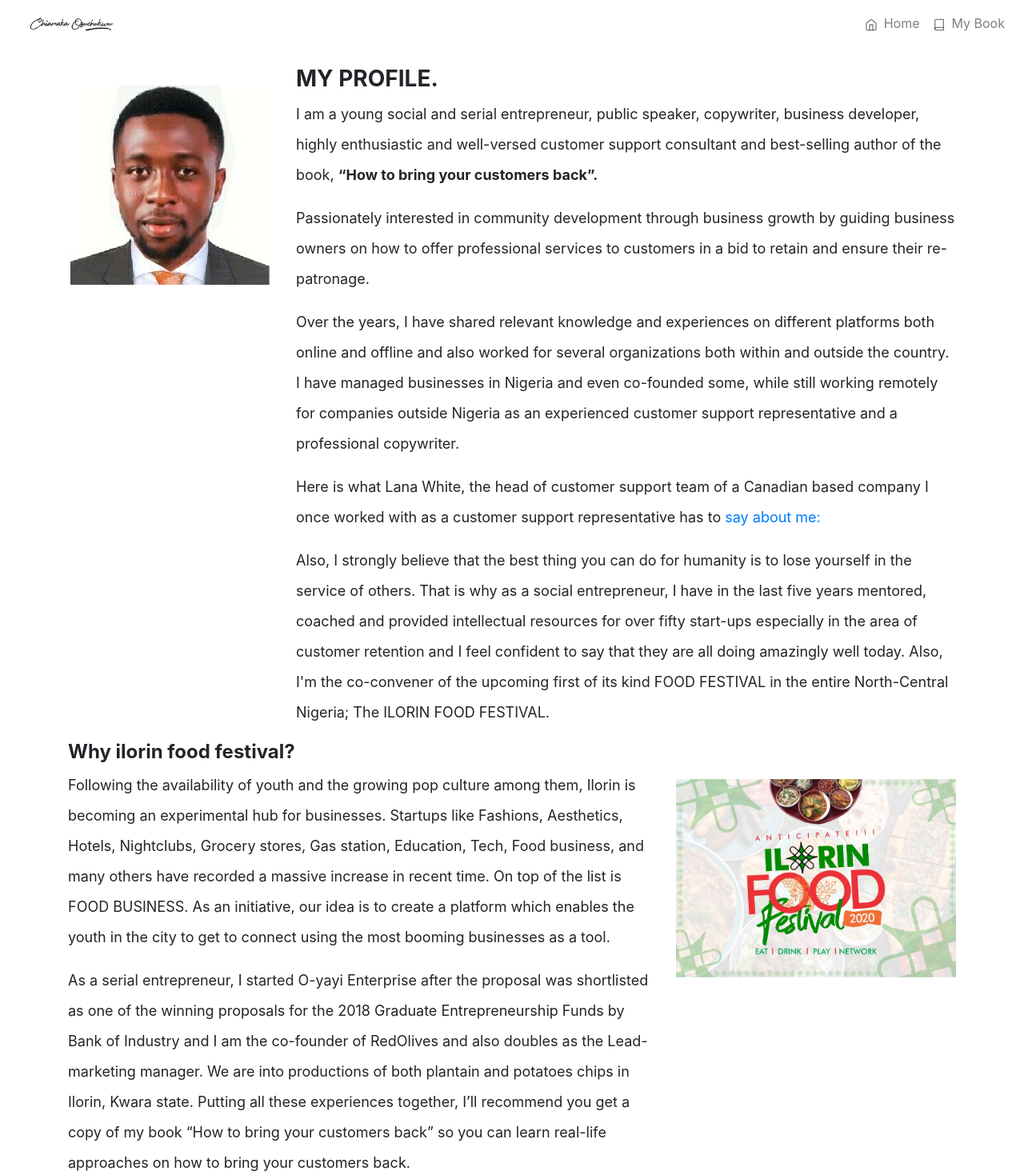
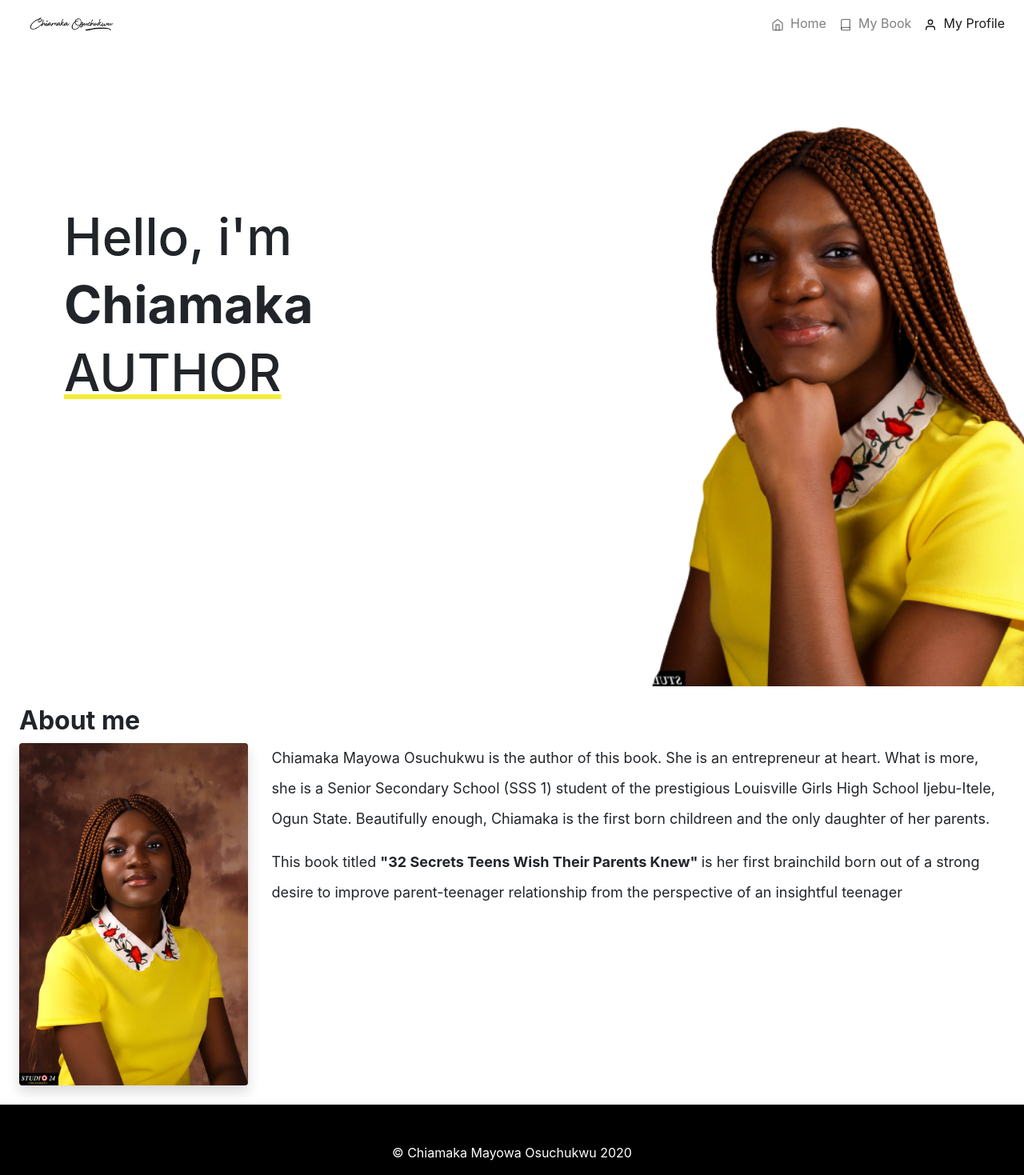
Before and after one commit to oyeolamilekan/chiamaka, a React (Create React App) app: page /profile in a window 1280 px wide. Shown: the top 1469 px of the page at 80% size. Built offline with nearby package versions, Linux system fonts and the light colour scheme.

Commit message:
profile page added

```diff
--- a/src/components/navbar.js
+++ b/src/components/navbar.js
@@ -1,4 +1,4 @@
-import { FiBook, FiHome } from "react-icons/fi";
+import { FiBook, FiHome, FiUser } from "react-icons/fi";
 
 import Logo from "../assets/images/rsz_id.png";
 import { NavLink } from "react-router-dom";
@@ -58,6 +58,21 @@ export default function Navbar() {
                 My Book
               </NavLink>
             </li>
+            <li
+              className={`nav-item`}
+              data-toggle="collapse"
+              data-target=".navbar-collapse.show"
+            >
+              <NavLink
+                exact
+                to="/profile"
+                activeClassName="active"
+                className="nav-link"
+              >
+                  <FiUser className="mr-2"/>
+                My Profile
+              </NavLink>
+            </li>
           </ul>
         </div>
       </nav>
--- a/src/pages/profile.js
+++ b/src/pages/profile.js
@@ -1,113 +1,67 @@
+import "../styles/first.css";
+
+import Fade from "react-reveal/Fade";
 import Footer from "../components/footer";
-import IlorinHomeFestival from "../assets/images/image3.jpeg";
-import { Link } from "react-router-dom";
 import Navbar from "../components/navbar";
-import PassPortImage from "../assets/images/image2.jpeg";
 import React from "react";
+import image from "../assets/images/chiamaka.jpg"
 
 export default function Profile() {
   return (
     <div>
       <Navbar />
-      <div className="container mt-4">
+      <div className="jumbo__picture">
+        <div className="introduction-text">
+          <Fade top>
+            <h1>Hello, i'm</h1>
+          </Fade>
+          <Fade bottom>
+            <h1>
+              <b>Chiamaka</b>
+            </h1>
+            <h1 className="underline-title">AUTHOR</h1>
+          </Fade>
+        </div>
+      </div>
+      <section className="about-me p-4">
+        <Fade top>
+          <h2>
+            <b>About me</b>
+          </h2>
+        </Fade>
+        <div className="about-grid">
           <div className="row">
-          <div className="col-md-3 mt-4 text-center mb-2">
-            <img src={PassPortImage} alt="Yayi" className="img-responsive" />
+            <div className="col-lg-3 aboutgrid2">
+              <Fade left>
+                <img
+                  src={image}
+                  className="img-fluid rounded shadow"
+                  alt="Chiamaka Mayowa Osuchukwu"
+                />
+              </Fade>
             </div>
-          <div className="col-md-9">
-            <h3>
-              <b>MY PROFILE.</b>
-            </h3>
+            <div className="col-lg-9 aboutgrid2">
+              <Fade right>
                 <p>
-              I am a young social and serial entrepreneur, public speaker,
-              copywriter, business developer, highly enthusiastic and
-              well-versed customer support consultant and best-selling author of
-              the book, <b>“How to bring your customers back”.</b>
+                  Chiamaka Mayowa Osuchukwu is the author of this book. She is
+                  an entrepreneur at heart. What is more, she is a Senior
+                  Secondary School (SSS 1) student of the prestigious Louisville
+                  Girls High School Ijebu-Itele, Ogun State. Beautifully enough,
+                  Chiamaka is the first born childreen and the only daughter of
+                  her parents.
                 </p>
                 <p>
-              Passionately interested in community development through business
-              growth by guiding business owners on how to offer professional
-              services to customers in a bid to retain and ensure their
-              re-patronage.
+                  This book titled{" "}
+                  <b>"32 Secrets Teens Wish Their Parents Knew" </b>
+                  is her first brainchild born out of a strong desire to improve
+                  parent-teenager relationship from the perspective of an
+                  insightful teenager
                 </p>
-            <p>
-              Over the years, I have shared relevant knowledge and experiences
-              on different platforms both online and offline and also worked
-              for several organizations both within and outside the country. I
-              have managed businesses in Nigeria and even co-founded some, while
-              still working remotely for companies outside Nigeria as an
-              experienced customer support representative and a professional
-              copywriter.
-            </p>
-            <p>
-              Here is what Lana White, the head of customer support team of a
-              Canadian based company I once worked with as a customer support
-              representative has to{" "}
-              <a href=" https://drive.google.com/file/d/1C687vtmT71v2aGQAE1CljsxsuQa2jZep/view?usp=sharing">
-                say about me:
-              </a>
-            </p>
-            <p>
-              Also, I strongly believe that the best thing you can do for
-              humanity is to lose yourself in the service of others. That is why
-              as a social entrepreneur, I have in the last five years mentored,
-              coached and provided intellectual resources for over fifty
-              start-ups especially in the area of customer retention and I feel
-              confident to say that they are all doing amazingly well today.
-              Also, I'm the co-convener of the upcoming first of its kind FOOD
-              FESTIVAL in the entire North-Central Nigeria; The ILORIN FOOD
-              FESTIVAL.
-            </p>
-          </div>
-          <div className="col-md-8">
-            <h4>
-              <b>Why ilorin food festival?</b>
-            </h4>
-            <p>
-              Following the availability of youth and the growing pop culture
-              among them, Ilorin is becoming an experimental hub for businesses.
-              Startups like Fashions, Aesthetics, Hotels, Nightclubs, Grocery
-              stores, Gas station, Education, Tech, Food business, and many
-              others have recorded a massive increase in recent time. On top of
-              the list is FOOD BUSINESS. As an initiative, our idea is to create
-              a platform which enables the youth in the city to get to connect
-              using the most booming businesses as a tool.
-            </p>
-            <p>
-              As a serial entrepreneur, I started O-yayi Enterprise after the
-              proposal was shortlisted as one of the winning proposals for the
-              2018 Graduate Entrepreneurship Funds by Bank of Industry and I am
-              the co-founder of RedOlives and also doubles as the Lead-marketing
-              manager. We are into productions of both plantain and potatoes
-              chips in Ilorin, Kwara state. Putting all these experiences
-              together, I’ll recommend you get a copy of my book “How to bring
-              your customers back” so you can learn real-life approaches on how
-              to bring your customers back.
-            </p>
-            <p>
-              In this book, I shared tips on how you can know what your
-              customers want from your business, how to resolve their
-              complaints, how to reward them for their loyalty and how to
-              befriend them. I also provided drafts which you can tweak in-line
-              with your kind of business to ask your customers if they have any
-              concerns, to let them know you’ll get back to them as soon as you
-              hear back from your team in a situation whereby you need to talk
-              to your team to resolve their complaints and lots more.
-            </p>
-            <p>
-              If you are interested in knowing more about the book and also to
-              submit an order, please <Link to="/about_book">click here:</Link>
-            </p>
-          </div>
-          <div className="col-md-4 mt-5">
-            <img
-              src={IlorinHomeFestival}
-              alt="Ilorin Home festival"
-              className="img-fluid"
-            />
+              </Fade>
             </div>
           </div>
         </div>
+      </section>
       <Footer />
     </div>
   );
```
Also changed, not shown: src/pages/index.js (+1 -52 lines). Lines whose indentation alone changed are shown as unchanged.
